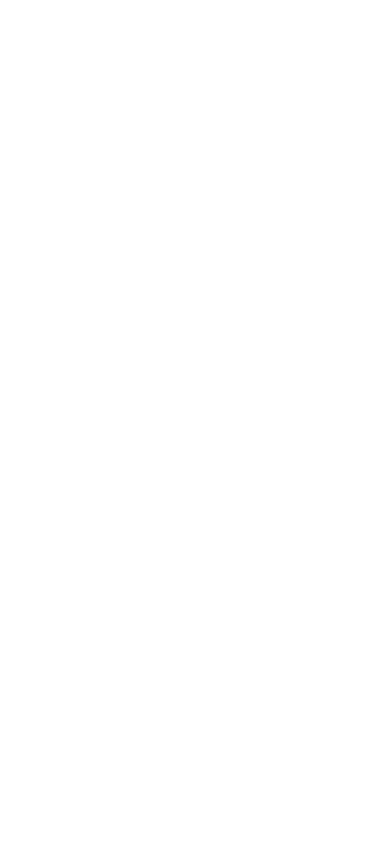
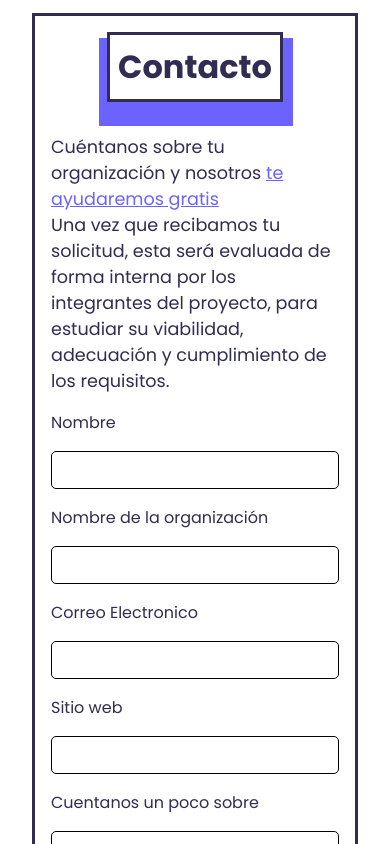
Before and after one commit to proyectosolidus/ProyectoSolidus, a React (Create React App) app: page / in a window 390 px wide. Shown: the part 1300-2144 px from the top of the page. Before the commit the page ends 1265 px from the top, so only its background shows below. Built offline with nearby package versions, Linux system fonts and the light colour scheme.

Commit message:
home -- contact responsive

```diff
--- a/src/components/ContactForm.js
+++ b/src/components/ContactForm.js
@@ -33,7 +33,7 @@
 
 	return(
 		<div className="box-wrapper">
-			<section className="Contact__container">
+			<section className="Home__contact">
 				<h2>Contacto</h2>
 				<p>
 					Cuéntanos sobre tu organización y nosotros <span>te ayudaremos gratis</span> <br/>
--- a/src/components/styles/ContactForm.css
+++ b/src/components/styles/ContactForm.css
@@ -1,15 +1,16 @@
 /*----------- CONTACT ----------- */
 
-.Contact__container {
+.Home__contact {
   border: 3px solid #312c51;
-  display: grid;
-  grid-auto-flow: row;
-  justify-items: center;
+  display: flex;
+  flex-direction: column;
+  justify-content: center;
+  align-items: center;
   padding: 2rem;
   margin-top: 3rem;
 }
 
-.Contact__container h2 {
+.Home__contact h2 {
   padding: .5rem;
   color: #312c51;
   border: 3px solid #312c51;
@@ -19,12 +20,12 @@
   box-shadow: 17px 15px 0px 5px #6C63FF;
 }
 
-.Contact__container p {
+.Home__contact p {
   font-size: 1.2rem;
   text-align: center;
 }
 
-.Contact__container p span {
+.Home__contact p span {
   color: #6C63FF;
   text-decoration: underline;
 }
@@ -58,3 +59,24 @@
 input:focus-visible, textarea:focus-visible {
   border: 2px solid #6C63FF;
 }
+
+@media screen and (max-width: 600px) {
+  .Contact-form {
+    width: 100%;
+  }
+
+  .Home__contact h2 {
+    box-shadow: 1px 15px 0px 9px #6C63FF;
+  }
+}
+
+@media screen and (max-width: 500px) {
+  .Home__contact {
+    padding: 1rem;
+  }
+
+  .Home__contact p {
+    font-size: 1.1rem;
+    text-align: left;
+  }
+}
--- a/src/pages/Home.js
+++ b/src/pages/Home.js
@@ -61,6 +61,7 @@
 				</div>
 			</section>
 
+			<ContacForm />
 
 		</React.Fragment>
 
```
Also changed, not shown: 1 other file (tests, documents, lock files or other folders).
